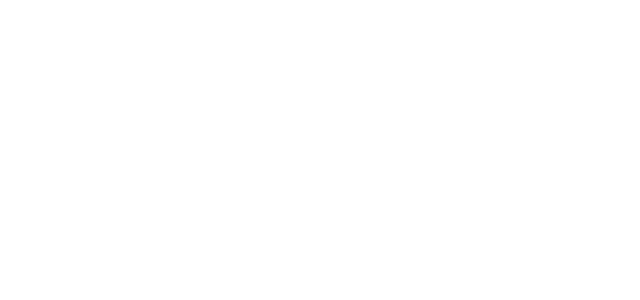
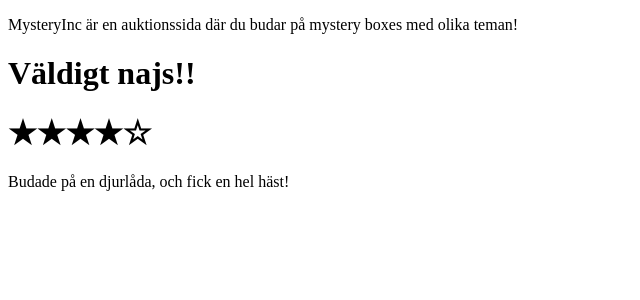
Before and after one commit to MarcusT96/MysteryIncAuctions, a React (Vite) app: page / in a window 1280 px wide. Shown: the top 300 px of the page, without its empty margins (0-640 px from the left). Built offline with nearby package versions, Linux system fonts and the light colour scheme.

Commit message:
Added some text

```diff
--- a/src/pages/MyHomePage.jsx
+++ b/src/pages/MyHomePage.jsx
@@ -4,17 +4,21 @@ function MyHomePage() {
 
   return (
     <div className="homepage-container">
-      <HomePageSlider/>
+      <HomePageSlider />
 
       <div className="homepage-desc-and-revs">
         <div className="homepage-description">
-
+          <p>MysteryInc är en auktionssida där du budar på mystery boxes med olika teman!</p>
         </div>
-
         <div className="homepage-reviews">
-
+          <div className="homepage-reviews-title-score">
+            <h1 className="homepage-reviews-title">Väldigt najs!!</h1>
+            <h1 className="homepage-reviews-score">★★★★☆</h1>
+          </div>
+          <p>Budade på en djurlåda, och fick en hel häst!</p>
         </div>
       </div>
+
     </div>
   )
 }
```
